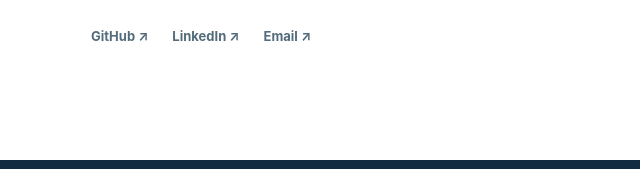
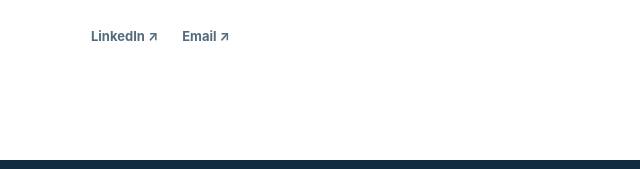
Before and after one commit to akerivor1/akerivor1.github.io, a plain HTML site: page index.html in a window 1280 px wide. Shown: the part 631-800 px from the top of the page, 0-640 px from the left. Drawn offline with Linux system fonts and the light colour scheme.

Commit message:
Update index.html

```diff
--- a/index.html
+++ b/index.html
@@ -33,7 +33,7 @@
           <p class="hero-description">Exploring how <strong>reinforcement learning</strong> and <strong>optimization</strong> can help solve complex decision-making problems.</p>
           <p class="hero-affiliation">Industrial Engineering &amp; Management<br/>Ben-Gurion University of the Negev, Israel</p>
           <div class="actions"><a class="button primary" href="#research">Explore my work <span aria-hidden="true">↗</span></a><a class="button ghost" href="#contact">Get in touch <span aria-hidden="true">→</span></a></div>
-          <div class="social-links"><a href="https://github.com/akerivor1" target="_blank" rel="noopener noreferrer">GitHub ↗</a><a href="https://www.linkedin.com/in/or-akeriv-9b9503365/" target="_blank" rel="noopener noreferrer">LinkedIn ↗</a><a href="mailto:akerivor1@gmail.com">Email ↗</a></div>
+          <div class="social-links"><a href="https://www.linkedin.com/in/or-akeriv-9b9503365/" target="_blank" rel="noopener noreferrer">LinkedIn ↗</a><a href="mailto:akerivor1@gmail.com">Email ↗</a></div>
         </div>
         <div class="portrait-column">
           <div class="portrait-card">
```
